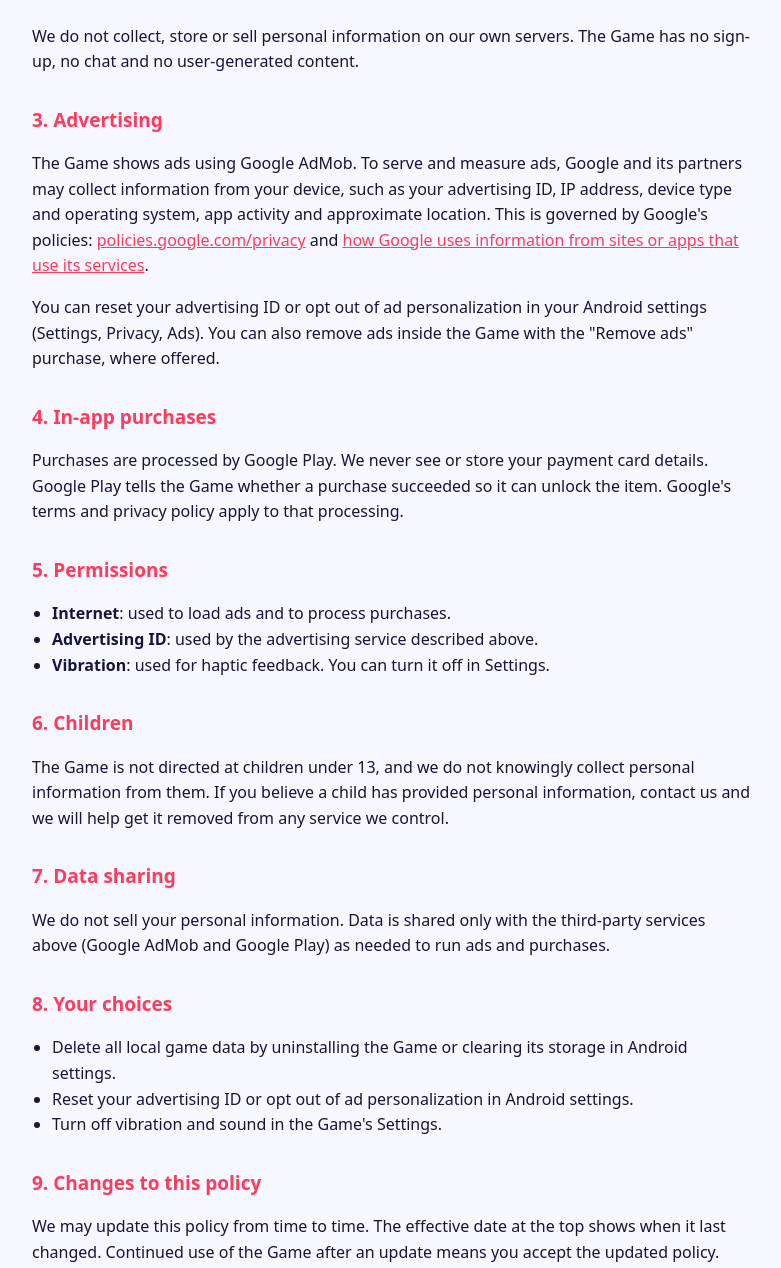
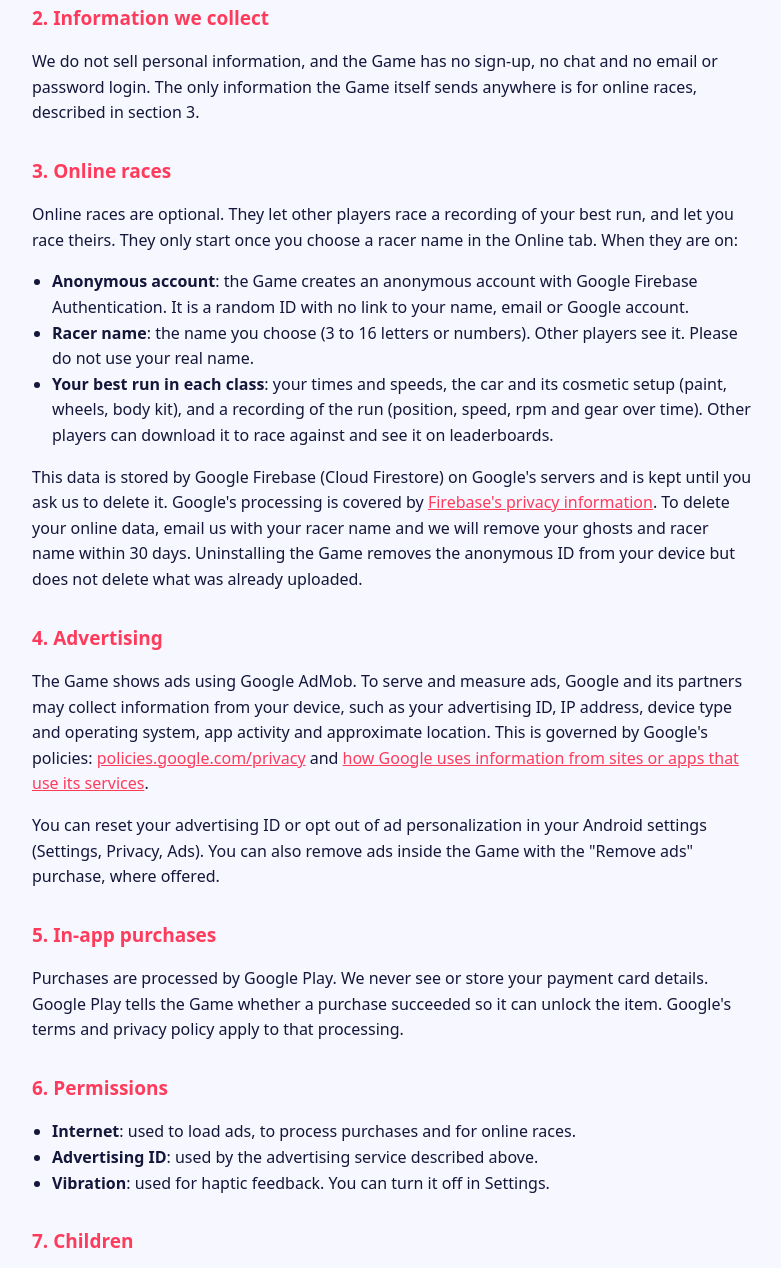
Before and after one commit to cordariousbailey-png/strip-night, a website: page privacy.html in a window 1280 px wide. Shown: the part 442-1710 px from the top of the page, without its empty margins (248-1029 px from the left). Drawn offline with Linux system fonts and the light colour scheme.

Commit message:
Privacy policy: cover online races
Adds a section on the optional online races (anonymous Firebase ID, racer name, best-run recordings shown to other players, deletion by email), renumbers the sections, and updates permissions, sharing and choices.

Co-Authored-By: Claude Opus 5.5 <noreply@anthropic.com>
Claude-Session: https://claude.ai/code/session_012kYS7FonkF7ZjGRKyvVFay

```diff
--- a/privacy.html
+++ b/privacy.html
@@ -13,47 +13,57 @@ ul{padding-left:20px}a{color:var(--acc)}
 .card{background:var(--card);border-radius:12px;padding:14px 16px;margin:14px 0}
 </style></head><body><main>
 <h1>Strip <span>Night</span> Privacy Policy</h1>
-<p class="mut">Effective November 12, 2026</p>
+<p class="mut">Effective November 21, 2026</p>
 
-<p>This policy explains what information the Strip Night mobile game (the "Game") handles when you play it. The short version: the Game has no accounts, we do not ask for your name or email, and your progress stays on your device. The only data that leaves your device is what the advertising and payment services described below collect.</p>
+<p>This policy explains what information the Strip Night mobile game (the "Game") handles when you play it. The short version: we never ask for your real name or email, and your progress stays on your device. Data leaves your device only for the advertising and payment services described below, and, if you choose to race online, for your racer name and your best recorded runs.</p>
 
 <h2>1. Information stored on your device</h2>
 <p>Your progress (cash, cars, upgrades, settings and story choices) is saved locally on your device. We do not receive a copy of it. If you uninstall the Game or clear its data, that progress is deleted and we cannot recover it.</p>
 
 <h2>2. Information we collect</h2>
-<p>We do not collect, store or sell personal information on our own servers. The Game has no sign-up, no chat and no user-generated content.</p>
+<p>We do not sell personal information, and the Game has no sign-up, no chat and no email or password login. The only information the Game itself sends anywhere is for online races, described in section 3.</p>
 
-<h2>3. Advertising</h2>
+<h2>3. Online races</h2>
+<p>Online races are optional. They let other players race a recording of your best run, and let you race theirs. They only start once you choose a racer name in the Online tab. When they are on:</p>
+<ul>
+<li><b>Anonymous account</b>: the Game creates an anonymous account with Google Firebase Authentication. It is a random ID with no link to your name, email or Google account.</li>
+<li><b>Racer name</b>: the name you choose (3 to 16 letters or numbers). Other players see it. Please do not use your real name.</li>
+<li><b>Your best run in each class</b>: your times and speeds, the car and its cosmetic setup (paint, wheels, body kit), and a recording of the run (position, speed, rpm and gear over time). Other players can download it to race against and see it on leaderboards.</li>
+</ul>
+<p>This data is stored by Google Firebase (Cloud Firestore) on Google's servers and is kept until you ask us to delete it. Google's processing is covered by <a href="https://firebase.google.com/support/privacy">Firebase's privacy information</a>. To delete your online data, email us with your racer name and we will remove your ghosts and racer name within 30 days. Uninstalling the Game removes the anonymous ID from your device but does not delete what was already uploaded.</p>
+
+<h2>4. Advertising</h2>
 <p>The Game shows ads using Google AdMob. To serve and measure ads, Google and its partners may collect information from your device, such as your advertising ID, IP address, device type and operating system, app activity and approximate location. This is governed by Google's policies: <a href="https://policies.google.com/privacy">policies.google.com/privacy</a> and <a href="https://policies.google.com/technologies/partner-sites">how Google uses information from sites or apps that use its services</a>.</p>
 <p>You can reset your advertising ID or opt out of ad personalization in your Android settings (Settings, Privacy, Ads). You can also remove ads inside the Game with the "Remove ads" purchase, where offered.</p>
 
-<h2>4. In-app purchases</h2>
+<h2>5. In-app purchases</h2>
 <p>Purchases are processed by Google Play. We never see or store your payment card details. Google Play tells the Game whether a purchase succeeded so it can unlock the item. Google's terms and privacy policy apply to that processing.</p>
 
-<h2>5. Permissions</h2>
+<h2>6. Permissions</h2>
 <ul>
-<li><b>Internet</b>: used to load ads and to process purchases.</li>
+<li><b>Internet</b>: used to load ads, to process purchases and for online races.</li>
 <li><b>Advertising ID</b>: used by the advertising service described above.</li>
 <li><b>Vibration</b>: used for haptic feedback. You can turn it off in Settings.</li>
 </ul>
 
-<h2>6. Children</h2>
+<h2>7. Children</h2>
 <p>The Game is not directed at children under 13, and we do not knowingly collect personal information from them. If you believe a child has provided personal information, contact us and we will help get it removed from any service we control.</p>
 
-<h2>7. Data sharing</h2>
-<p>We do not sell your personal information. Data is shared only with the third-party services above (Google AdMob and Google Play) as needed to run ads and purchases.</p>
+<h2>8. Data sharing</h2>
+<p>We do not sell your personal information. Data is shared only with the third-party services above (Google AdMob, Google Play and Google Firebase) as needed to run ads, purchases and online races. Your racer name and best runs are visible to other players when you race online.</p>
 
-<h2>8. Your choices</h2>
+<h2>9. Your choices</h2>
 <ul>
 <li>Delete all local game data by uninstalling the Game or clearing its storage in Android settings.</li>
 <li>Reset your advertising ID or opt out of ad personalization in Android settings.</li>
 <li>Turn off vibration and sound in the Game's Settings.</li>
+<li>Race offline only by not setting a racer name, or ask us to delete your online data (section 3).</li>
 </ul>
 
-<h2>9. Changes to this policy</h2>
+<h2>10. Changes to this policy</h2>
 <p>We may update this policy from time to time. The effective date at the top shows when it last changed. Continued use of the Game after an update means you accept the updated policy.</p>
 
-<h2>10. Contact</h2>
+<h2>11. Contact</h2>
 <div class="card"><p>Questions or requests about this policy:<br><b>Midnight Grudge Games</b><br><a href="mailto:midnightgrudge75@gmail.com">midnightgrudge75@gmail.com</a></p></div>
 <p class="mut"><small>This policy is a plain-language summary written for a small indie game and is not legal advice.</small></p>
 </main></body></html>
```
